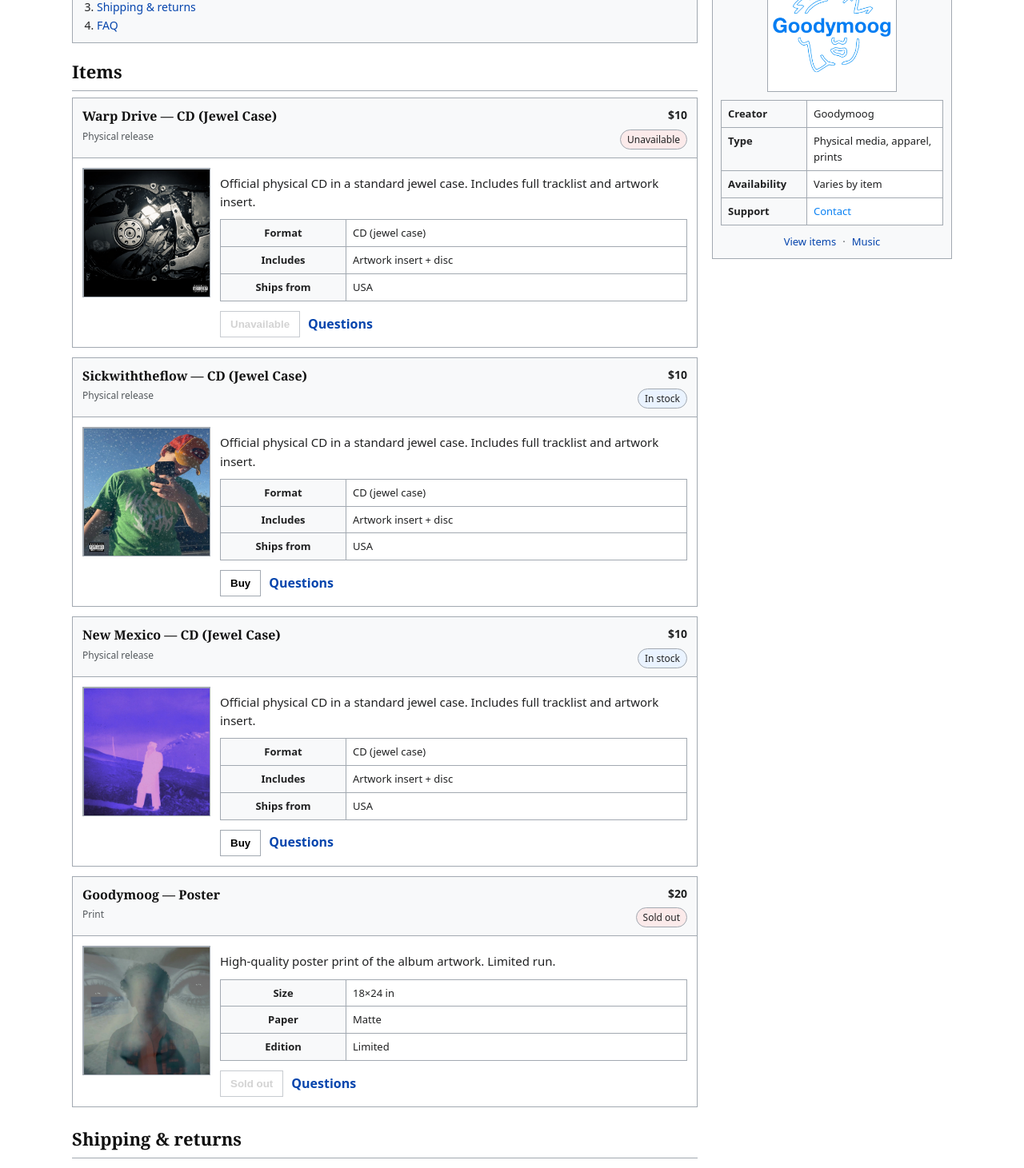
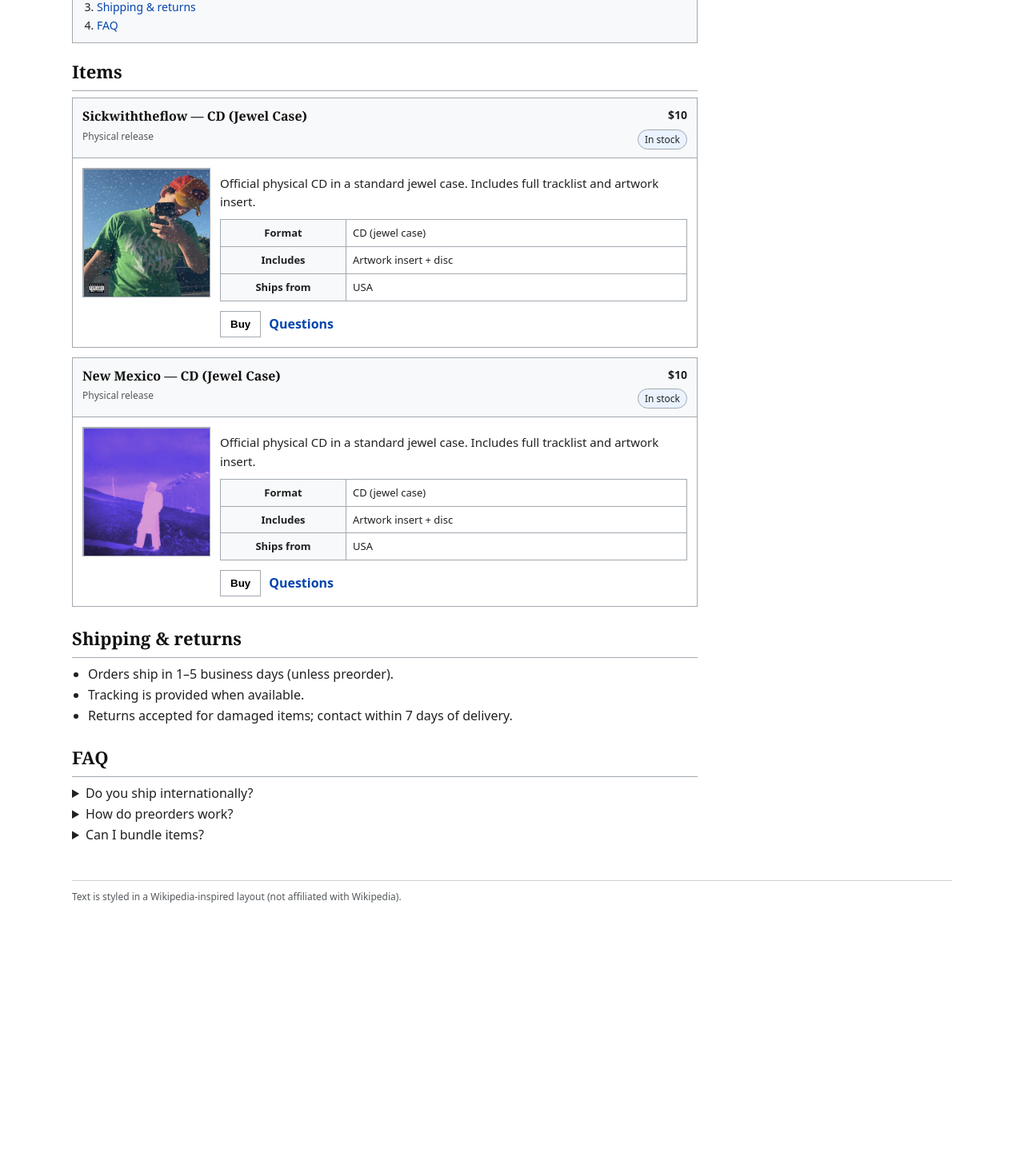
Before and after one commit to goodymoog/goodymoog-next, a Next.js app: page /merch in a window 1280 px wide. Shown: the part 320-1781 px from the top of the page at 80% size. After the commit the page ends 1499 px from the top, so only its background shows below. Built offline with nearby package versions, Linux system fonts and the light colour scheme.

Commit message:
simplified merch store

```diff
--- a/app/merch/page.tsx
+++ b/app/merch/page.tsx
@@ -16,21 +16,23 @@
 };
 
 const MERCH: MerchItem[] = [
-  {
-    id: "warp-drive-cd",
-    title: "Warp Drive — CD (Jewel Case)",
-    subtitle: "Physical release",
-    price: "$10",
-    status: "Unavailable",
-    description:
-      "Official physical CD in a standard jewel case. Includes full tracklist and artwork insert.",
-    details: [
-      { label: "Format", value: "CD (jewel case)" },
-      { label: "Includes", value: "Artwork insert + disc" },
-      { label: "Ships from", value: "USA" },
-    ],
-    image: "/images/merch/Warp Drive.png",
-  },
+
+  // {
+  //   id: "warp-drive-cd",
+  //   title: "Warp Drive — CD (Jewel Case)",
+  //   subtitle: "Physical release",
+  //   price: "$10",
+  //   status: "Unavailable",
+  //   description:
+  //     "Official physical CD in a standard jewel case. Includes full tracklist and artwork insert.",
+  //   details: [
+  //     { label: "Format", value: "CD (jewel case)" },
+  //     { label: "Includes", value: "Artwork insert + disc" },
+  //     { label: "Ships from", value: "USA" },
+  //   ],
+  //   image: "/images/merch/Warp Drive.png",
+  // },
+
   {
     id: "sickwiththeflow-cd",
     title: "Sickwiththeflow — CD (Jewel Case)",
@@ -61,20 +63,20 @@
     ],
     image: "/images/merch/new_mexico.webp",
   },
-  {
-    id: "poster",
-    title: "Goodymoog — Poster",
-    subtitle: "Print",
-    price: "$20",
-    status: "Sold out",
-    description: "High-quality poster print of the album artwork. Limited run.",
-    details: [
-      { label: "Size", value: "18×24 in" },
-      { label: "Paper", value: "Matte" },
-      { label: "Edition", value: "Limited" },
-    ],
-    image: "/images/merch/poster.webp",
-  },
+  // {
+  //   id: "poster",
+  //   title: "Goodymoog — Poster",
+  //   subtitle: "Print",
+  //   price: "$20",
+  //   status: "Sold out",
+  //   description: "High-quality poster print of the album artwork. Limited run.",
+  //   details: [
+  //     { label: "Size", value: "18×24 in" },
+  //     { label: "Paper", value: "Matte" },
+  //     { label: "Edition", value: "Limited" },
+  //   ],
+  //   image: "/images/merch/poster.webp",
+  // },
 ];
 
 function StatusPill({ status }: { status?: MerchItem["status"] }) {
@@ -264,13 +266,14 @@
                   <summary>Can I bundle items?</summary>
                   <p className={styles.p}>
                     Yes—once you wire a real checkout, bundling is easy. For now,
-                    message me and I can arrange it manually.
+                    message me and I can arrange it manually. <a href="/contact">Contact</a>
+
                   </p>
                 </details>
               </section>
             </section>
 
-            <aside className={styles.infoCol}>
+            {/* <aside className={styles.infoCol}>
               <div className={styles.infobox}>
                 <div className={styles.infoboxTitle}>Merch (Goodymoog)</div>
 
@@ -318,7 +321,7 @@
                   </a>
                 </div>
               </div>
-            </aside>
+            </aside> */}
           </div>
 
           <footer className={styles.footer}>
```
